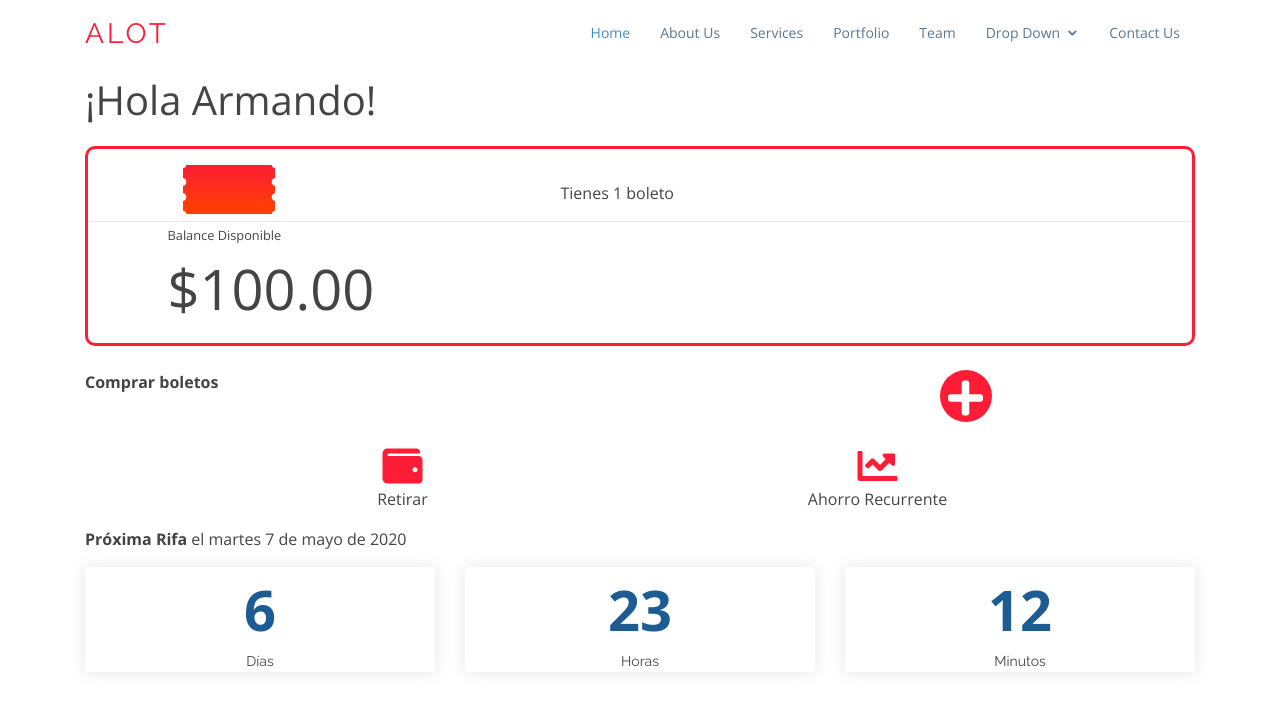
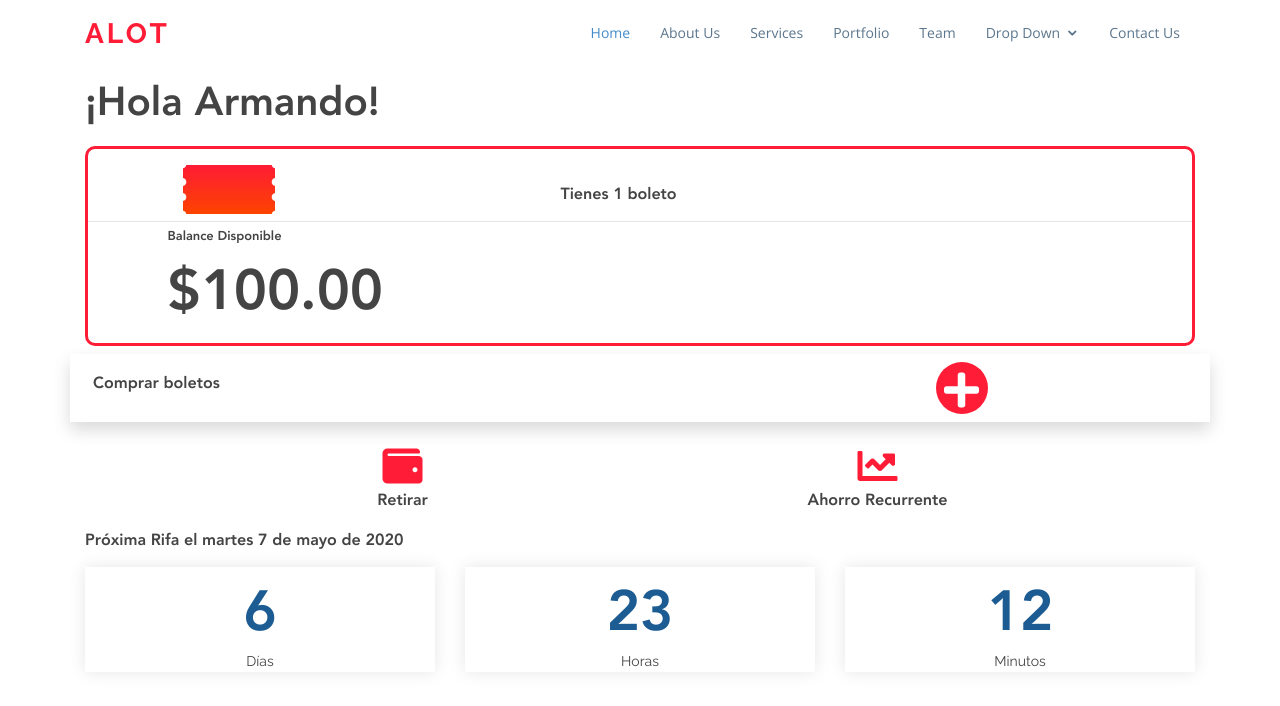
Before and after one commit to PierreDelarroqua/alot, a plain HTML site: page dashboard.html in a window 1280 px wide. Drawn offline with nearby package versions, Linux system fonts and the light colour scheme.

Commit message:
Daniel
Actualize Dashboard

```diff
--- a/assets/css/style.css
+++ b/assets/css/style.css
@@ -9,8 +9,14 @@
 # General
 --------------------------------------------------------------*/
 body {
-  font-family: "Open Sans", sans-serif;
+  font-family: "AEH";
   color: #444;
+}
+
+
+@font-face {
+  font-family: "AEH";
+  src: url("../fonts/AEH.ttf");
 }
 
 a {
--- a/dashboard.html
+++ b/dashboard.html
@@ -48,7 +48,7 @@
     <div class="container">
 
       <div class="logo float-left">
-        <h1 class="text-light"><a href="index.html"><span>ALOT</span></a></h1>
+        <h1 class="text-light"><a href="index.html"><strong>ALOT</strong></a></h1>
         <!-- Uncomment below if you prefer to use an image logo -->
         <!-- <a href="index.html"><img src="assets/img/logo.png" alt="" class="img-fluid"></a>-->
       </div>
@@ -120,10 +120,10 @@
 
 
         </div>
-        <div class="section mt-4">
+        <div class="section mt-2 ">
             <div class="container">
-                <div class="row">
-                    <div class="col-9"><p><strong>Comprar boletos</strong></p></div>
+                <div class="row shadow p-2">
+                    <div class="col-9"><p class="pt-2 mb-0"><strong>Comprar boletos</strong></p></div>
                     <div class="col-2">
                         <div class="elipse-4">
                             <i class="fas fa-plus text-center"></i>
```
Also changed, not shown: index.html (+1 -1 lines), registro.html (+1 -1 lines), registro2.html (+1 -1 lines), registro3.html (+1 -1 lines), validacion.html (+1 -1 lines), validacion2.html (+1 -1 lines), assets/fonts/AEH.ttf (added).
